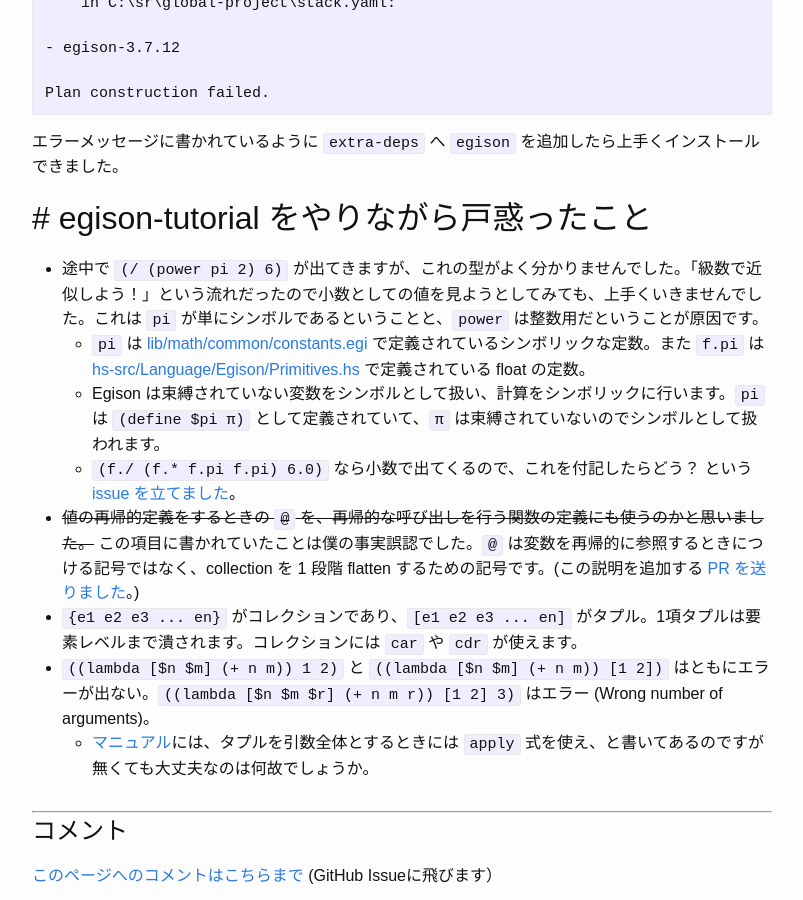
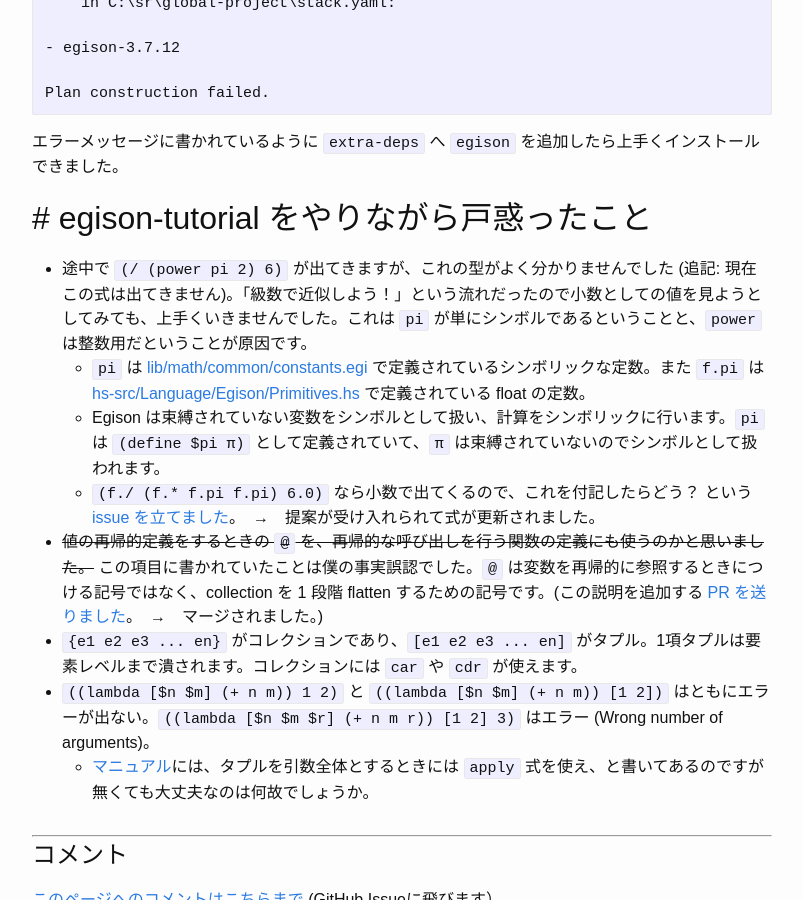
Before and after one commit to nekketsuuu/nekketsuuu.github.io, a Jekyll site: the page built from entries/_posts/2018-09-19-egison.md, in a window 1280 px wide and 900 px high, scrolled down 900 px. Shown: the whole window, without its empty margins (238-1041 px from the left). Built offline with Jekyll 4.4.1, drawn with Linux system fonts in a browser that asks for light colours; formulas are drawn with MathJax 3.

Commit message:
[Entry #7] update information

```diff
--- a/entries/_posts/2018-09-19-egison.md
+++ b/entries/_posts/2018-09-19-egison.md
@@ -43,11 +43,11 @@
 
 ## egison-tutorial をやりながら戸惑ったこと
 
-* 途中で `(/ (power pi 2) 6)` が出てきますが、これの型がよく分かりませんでした。「級数で近似しよう！」という流れだったので小数としての値を見ようとしてみても、上手くいきませんでした。これは `pi` が単にシンボルであるということと、`power` は整数用だということが原因です。
+* 途中で `(/ (power pi 2) 6)` が出てきますが、これの型がよく分かりませんでした (追記: 現在この式は出てきません)。「級数で近似しよう！」という流れだったので小数としての値を見ようとしてみても、上手くいきませんでした。これは `pi` が単にシンボルであるということと、`power` は整数用だということが原因です。
     * `pi` は [lib/math/common/constants.egi] で定義されているシンボリックな定数。また `f.pi` は [hs-src/Language/Egison/Primitives.hs] で定義されている float の定数。
     * Egison は束縛されていない変数をシンボルとして扱い、計算をシンボリックに行います。`pi` は `(define $pi π)` として定義されていて、`π` は束縛されていないのでシンボルとして扱われます。
-    * `(f./ (f.* f.pi f.pi) 6.0)` なら小数で出てくるので、これを付記したらどう？ という [issue を立てました](https://github.com/egison/egison-tutorial/issues/6)。
-* <del>値の再帰的定義をするときの `@` を、再帰的な呼び出しを行う関数の定義にも使うのかと思いました。</del> この項目に書かれていたことは僕の事実誤認でした。`@` は変数を再帰的に参照するときにつける記号ではなく、collection を 1 段階 flatten するための記号です。(この説明を追加する [PR を送りました](https://github.com/egison/egison-tutorial/pull/7)。)
+    * `(f./ (f.* f.pi f.pi) 6.0)` なら小数で出てくるので、これを付記したらどう？ という [issue を立てました](https://github.com/egison/egison-tutorial/issues/6)。　→　提案が受け入れられて式が更新されました。
+* <del>値の再帰的定義をするときの `@` を、再帰的な呼び出しを行う関数の定義にも使うのかと思いました。</del> この項目に書かれていたことは僕の事実誤認でした。`@` は変数を再帰的に参照するときにつける記号ではなく、collection を 1 段階 flatten するための記号です。(この説明を追加する [PR を送りました](https://github.com/egison/egison-tutorial/pull/7)。　→　マージされました。)
 * `{e1 e2 e3 ... en}` がコレクションであり、`[e1 e2 e3 ... en]` がタプル。1項タプルは要素レベルまで潰されます。コレクションには `car` や `cdr` が使えます。
 * `((lambda [$n $m] (+ n m)) 1 2)` と `((lambda [$n $m] (+ n m)) [1 2])` はともにエラーが出ない。`((lambda [$n $m $r] (+ n m r)) [1 2] 3)` はエラー (Wrong number of arguments)。
     * [マニュアル](https://www.egison.org/manual/basics.html#apply)には、タプルを引数全体とするときには `apply` 式を使え、と書いてあるのですが無くても大丈夫なのは何故でしょうか。
```
